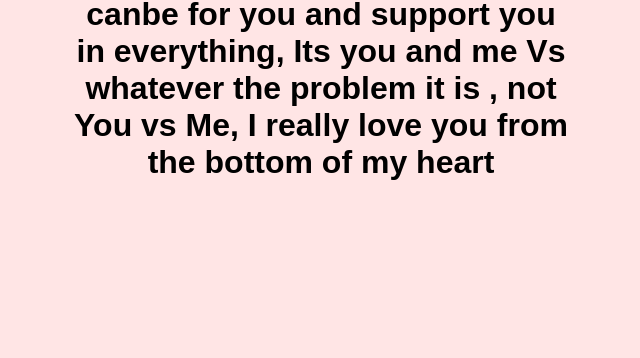
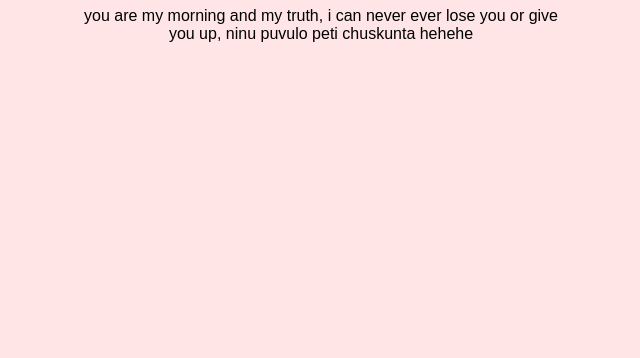
Before and after one commit to Shreyop12/Valentine, a plain HTML site: page yes.html in a window 1280 px wide. Shown: the part 442-800 px from the top of the page, without its empty margins (319-959 px from the left). Drawn offline with Linux system fonts and the light colour scheme; a script that the page names is missing.

Commit message:
Update yes.html

```diff
--- a/yes.html
+++ b/yes.html
@@ -16,8 +16,8 @@
         >from <a href="https://tenor.com/search/mochi-gifs">Mochi GIFs</a>
         </div>
         <script type="text/javascript" async src="https://tenor.com/embed.js"></script>
-        <h1>I LOVE YOU SOOOO MUCHHH BUBUUUU❤️❤️😘, You literally are my everything , i can never give you up, i have learnt it the hard way but bubu trust me from now on, I'll be the best man i canbe for you and support you in everything, Its you and me Vs
-            whatever the problem it is , not You vs Me, I really love you from the bottom of my heart</h1>
+        <h1>I LOVE YOU SOOOO MUCHHH BUBUUUU❤️❤️😘</h1>
+        <p>you are my morning and my truth, i can never ever lose you or give you up, ninu puvulo peti chuskunta hehehe</p>
     </div>
 </body>
 
```
